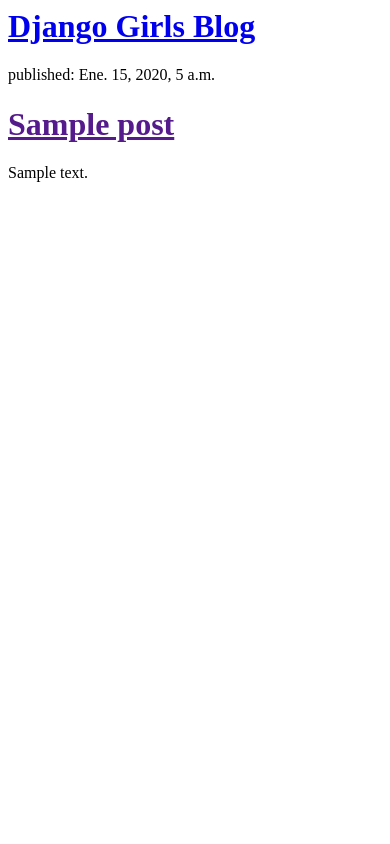
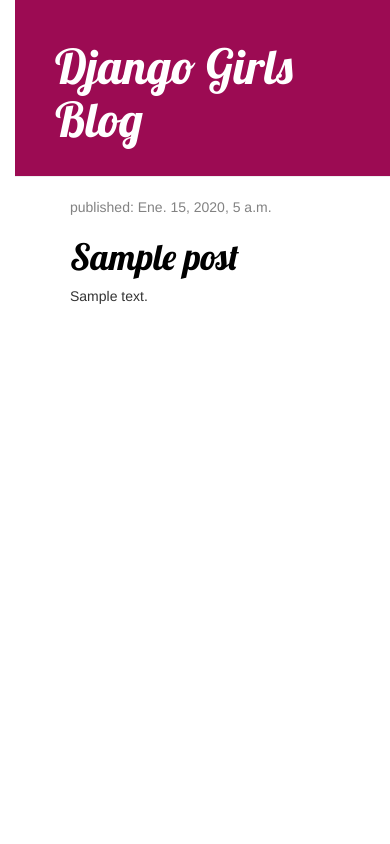
Before and after one commit to 0MoNa15/myFirstBlog, a Django app: page / in a window 390 px wide. Run offline with Django 3.2, Linux system fonts and the light colour scheme; tables that the repository leaves empty hold one stand-in row (values such as "Sample post"); some libraries are stand-ins or nearby versions.

Commit message:
Se colocan diseños

```diff
--- /dev/null
+++ b/blog/static/css/blog.css
@@ -0,0 +1,50 @@
+body {
+    padding-left: 15px;
+}
+
+.page-header {
+    background-color: #9C0B53;
+    margin-top: 0;
+    padding: 20px 20px 20px 40px;
+}
+
+.page-header h1, .page-header h1 a, .page-header h1 a:visited, .page-header h1 a:active {
+    color: #ffffff;
+    font-size: 36pt;
+    text-decoration: none;
+}
+
+.content {
+    margin-left: 40px;
+}
+
+h1, h2, h3, h4 {
+    font-family: 'Lobster', cursive;
+}
+
+.date {
+    color: #828282;
+}
+
+.save {
+    float: right;
+}
+
+.post-form textarea, .post-form input {
+    width: 100%;
+}
+
+.top-menu, .top-menu:hover, .top-menu:visited {
+    color: #ffffff;
+    float: right;
+    font-size: 26pt;
+    margin-right: 20px;
+}
+
+.post {
+    margin-bottom: 70px;
+}
+
+.post h1 a, .post h1 a:visited {
+    color: #000000;
+}
--- /dev/null
+++ b/blog/templates/blog/base.html
@@ -0,0 +1,29 @@
+{% load staticfiles %}
+
+<html>
+    <head>
+        <title>Django Girls blog</title>
+        <link rel="stylesheet" href="//maxcdn.bootstrapcdn.com/bootstrap/3.2.0/css/bootstrap.min.css">
+		<link rel="stylesheet" href="//maxcdn.bootstrapcdn.com/bootstrap/3.2.0/css/bootstrap-theme.min.css">
+        <link href="//fonts.googleapis.com/css?family=Lobster&subset=latin,latin-ext" rel="stylesheet" type="text/css">
+
+        <!-- La siguiente linea de código nos permite comunicarnos con los estilos -->
+        <link rel="stylesheet" href="{% static 'css/blog.css' %}">
+
+    </head>
+
+    <body>
+    <div class="page-header">
+        <h1><a href="/">Django Girls Blog</a></h1>
+    </div>
+    <div class="content container">
+        <div class="row">
+            <div class="col-md-8">
+            {% block content %}
+            {% endblock %}
+            </div>
+        </div>
+    </div>
+</body>
+
+</html>
--- a/blog/templates/blog/post_list.html
+++ b/blog/templates/blog/post_list.html
@@ -1,10 +1,28 @@
+{% extends 'blog/base.html' %}
+{% load staticfiles %}
+
 <html>
     <head>
         <title>Django Girls blog</title>
+        <link rel="stylesheet" href="//maxcdn.bootstrapcdn.com/bootstrap/3.2.0/css/bootstrap.min.css">
+		<link rel="stylesheet" href="//maxcdn.bootstrapcdn.com/bootstrap/3.2.0/css/bootstrap-theme.min.css">
+        <link href="//fonts.googleapis.com/css?family=Lobster&subset=latin,latin-ext" rel="stylesheet" type="text/css">
+
+        <!-- La siguiente linea de código nos permite comunicarnos con los estilos -->
+        <link rel="stylesheet" href="{% static 'css/blog.css' %}">
+
     </head>
     <body>
-        <div>
-            <h1><a href="/">Django Girls Blog</a></h1>
+        <div class="page-header">
+            <center>
+                <h1>
+                    <a href="https://en.wikipedia.org/wiki/Django" class="external_link" id="link_to_wiki_page">
+                        Django Girls Blog | Zorayda Developer
+                    </a>
+                </h1>
+                <!--<h1><a href="{% url 'post_detail' pk=post.pk %}">{{ post.title }}</a></h1>-->
+            </center>
+
         </div>
 
         <!--<div>
@@ -20,13 +38,19 @@
         </div>-->
 		<!--{{ posts }}-->
 
+		{% block content %}
+
         {% for post in posts %}
-		    <div>
+            <div class="post">
+                <div class="date">
                     <p>published: {{ post.published_date }}</p>
+                </div>
                 <h1><a href="">{{ post.title }}</a></h1>
                 <p>{{ post.text|linebreaksbr }}</p>
             </div>
         {% endfor %}
 
+        {% endblock %}
+
     </body>
 </html>
```
Lines whose indentation alone changed are shown as unchanged.
